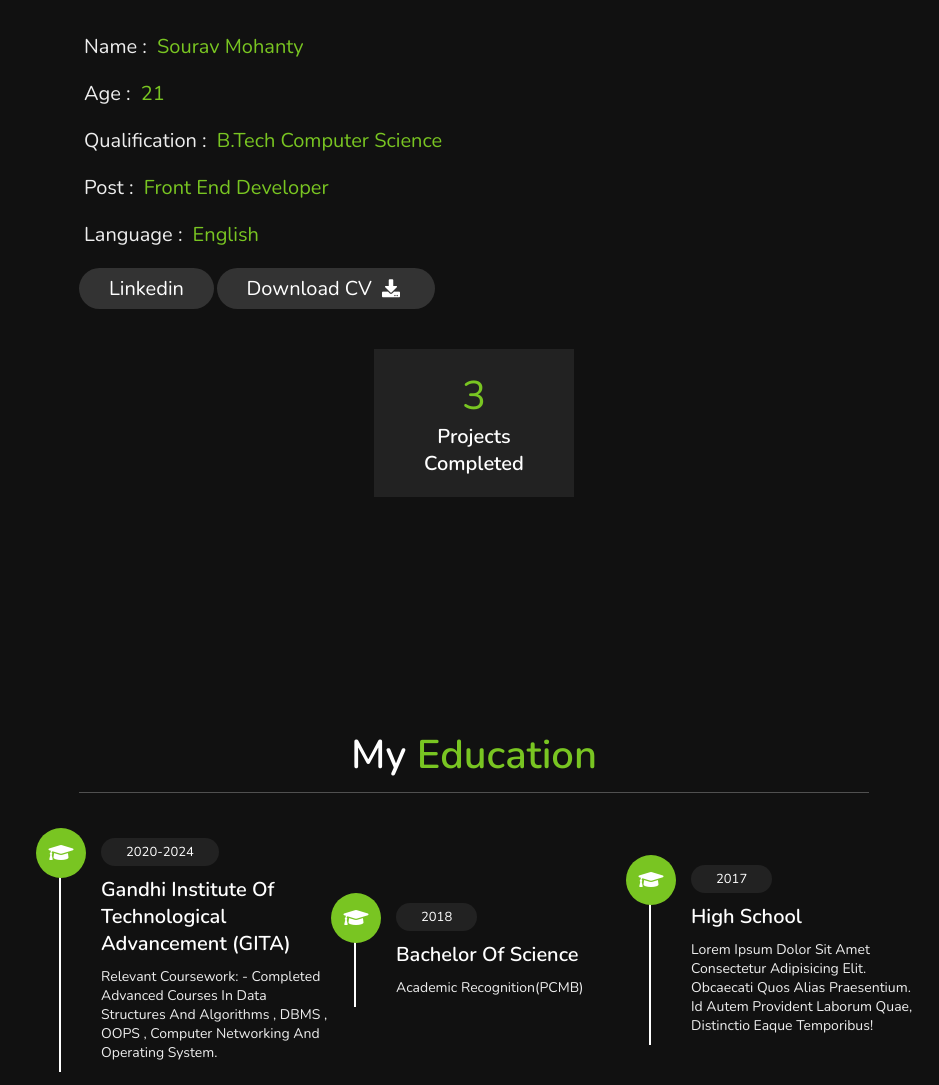
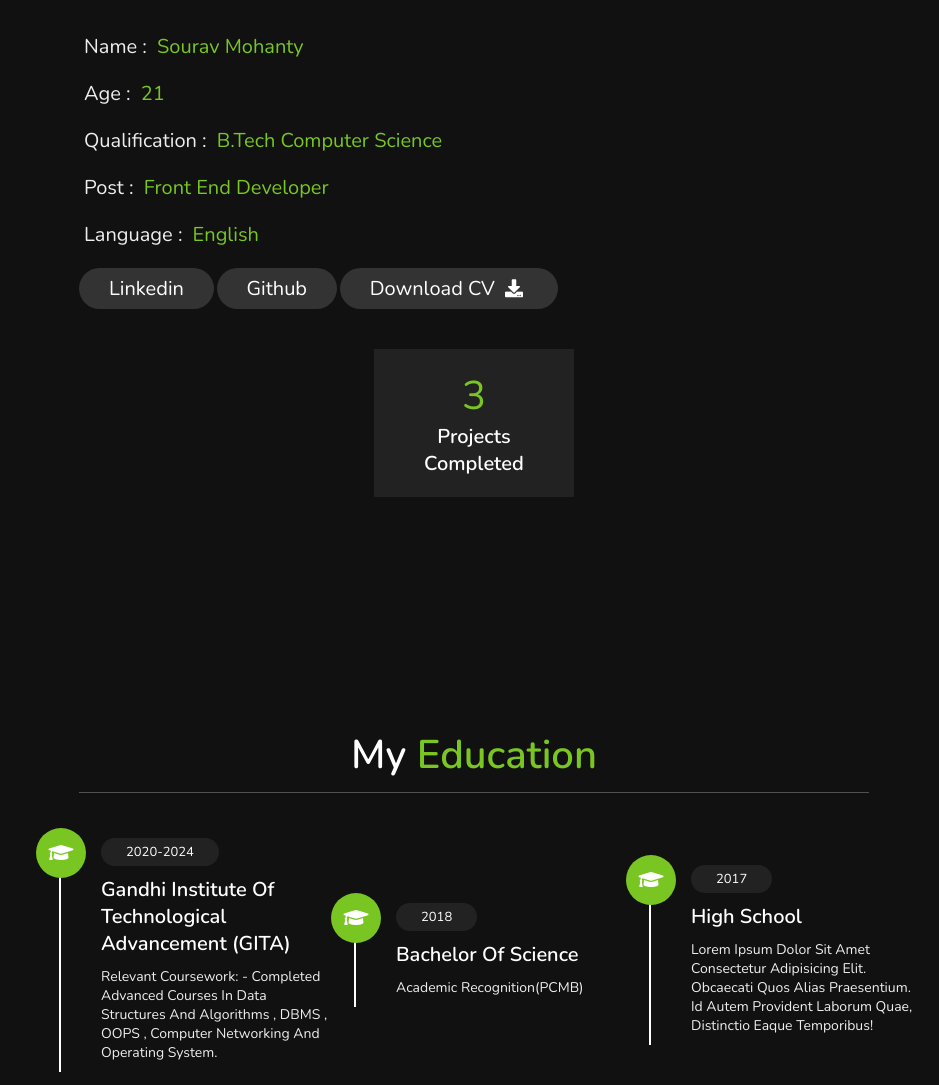
Before and after one commit to sourav8908/Portfolio, a plain HTML site: page index.html in a window 1280 px wide. Shown: the part 892-1977 px from the top of the page, without its empty margins (341-1280 px from the left). Drawn offline with nearby package versions, Linux system fonts and the light colour scheme; a script that the page names is missing.

Commit message:
Update index.html

```diff
--- a/index.html
+++ b/index.html
@@ -66,6 +66,9 @@
             <h3> <span> language : </span> english </h3>
             <a href="https://www.linkedin.com/in/sourav-mohanty8908/" >
                 <button class="btn">Linkedin </button>
+            </a>
+            <a href="https://github.com/sourav8908" >
+                <button class="btn">github </button>
             </a>
             <a href="https://drive.google.com/file/d/1Mg_Jg4FnGJSotgD5Rl1o_mQqGqBPAxg_/view?usp=sharing" download>
                 <button class="btn">Download CV <i class="fas fa-download"></i></button>
```
